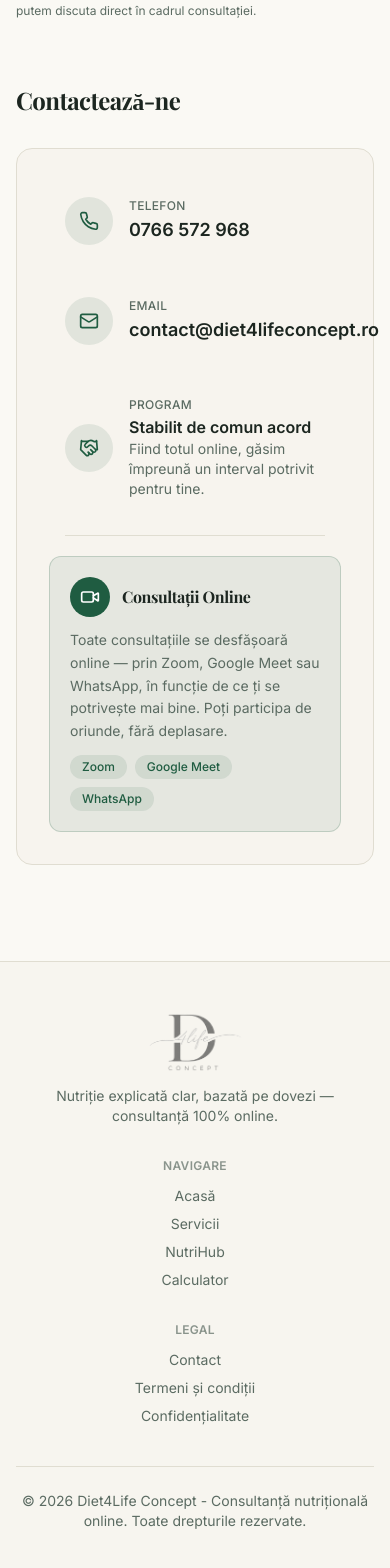
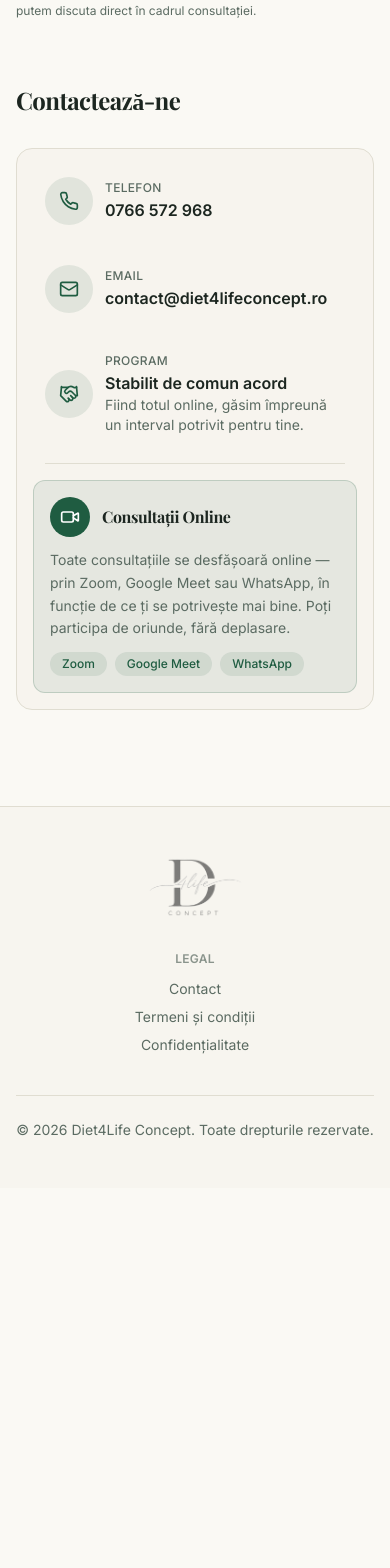
Before and after one commit to Diet4life/Diet4life-site, a React (Vite) app: page /contact in a window 390 px wide. Shown: the part 959-2527 px from the top of the page. After the commit the page ends 2147 px from the top, so only its background shows below. Built offline with nearby package versions, Linux system fonts and the light colour scheme; a web font is replaced by a local one.

Commit message:
Refine footer copy and mobile contact layout
Co-Authored-By: Claude Sonnet 5 <noreply@anthropic.com>
Claude-Session: https://claude.ai/code/session_01DSEq2dNsMu3kQkjZcvwz9Z

```diff
--- a/src/components/Layout.tsx
+++ b/src/components/Layout.tsx
@@ -108,37 +108,16 @@ export function Layout({ children }: { children: React.ReactNode }) {
 
       <footer className="border-t bg-muted/30 py-12">
         <div className="container mx-auto px-4">
-          <div className="grid grid-cols-1 sm:grid-cols-[1.2fr_1fr_1fr] gap-8 sm:gap-6 text-center sm:text-left">
+          <div className="flex flex-col items-center gap-8 sm:flex-row sm:items-start sm:justify-center sm:gap-24 text-center sm:text-left">
             <div className="flex flex-col items-center sm:items-start gap-3">
               <Logo className="grayscale opacity-60" />
-              <p className="text-sm text-muted-foreground max-w-[280px]">{t("footer.description")}</p>
             </div>
 
-            <div>
-              <p className="text-xs font-semibold uppercase tracking-wide text-muted-foreground/70 mb-3">
-                {t("footer.navHeading")}
-              </p>
-              <nav className="flex flex-col gap-2">
-                <Link href="/" className="text-sm text-muted-foreground hover:text-primary transition-colors">
-                  {t("nav.home")}
-                </Link>
-                <Link href="/services" className="text-sm text-muted-foreground hover:text-primary transition-colors">
-                  {t("nav.services")}
-                </Link>
-                <Link href="/nutrihub" className="text-sm text-muted-foreground hover:text-primary transition-colors">
-                  {t("nav.nutrihub")}
-                </Link>
-                <Link href="/calculator" className="text-sm text-muted-foreground hover:text-primary transition-colors">
-                  {t("nav.calculator")}
-                </Link>
-              </nav>
-            </div>
-
-            <div>
+            <div className="flex flex-col items-center sm:items-start">
               <p className="text-xs font-semibold uppercase tracking-wide text-muted-foreground/70 mb-3">
                 {t("footer.legalHeading")}
               </p>
-              <nav className="flex flex-col gap-2">
+              <nav className="flex flex-col items-center sm:items-start gap-2">
                 <Link href="/contact" className="text-sm text-muted-foreground hover:text-primary transition-colors">
                   {t("nav.contact")}
                 </Link>
@@ -152,7 +131,7 @@ export function Layout({ children }: { children: React.ReactNode }) {
             </div>
           </div>
 
-          <div className="mt-10 pt-6 border-t text-center sm:text-left">
+          <div className="mt-10 pt-6 border-t text-center">
             <p className="text-sm text-muted-foreground">
               &copy; {new Date().getFullYear()} {t("footer.tagline")}. {t("footer.rights")}
             </p>
--- a/src/contexts/LanguageContext.tsx
+++ b/src/contexts/LanguageContext.tsx
@@ -22,9 +22,7 @@ const translations: Translations = {
 
   // Footer
   "footer.rights": { ro: "Toate drepturile rezervate.", en: "All rights reserved." },
-  "footer.tagline": { ro: "Diet4Life Concept - Consultanță nutrițională online", en: "Diet4Life Concept - Online Nutrition Consulting" },
-  "footer.description": { ro: "Nutriție explicată clar, bazată pe dovezi — consultanță 100% online.", en: "Nutrition explained clearly, evidence-based — 100% online consulting." },
-  "footer.navHeading": { ro: "Navigare", en: "Navigate" },
+  "footer.tagline": { ro: "Diet4Life Concept", en: "Diet4Life Concept" },
   "footer.legalHeading": { ro: "Legal", en: "Legal" },
   "footer.terms": { ro: "Termeni și condiții", en: "Terms and Conditions" },
   "footer.privacy": { ro: "Confidențialitate", en: "Privacy" }
--- a/src/pages/About.tsx
+++ b/src/pages/About.tsx
@@ -263,8 +263,8 @@ export default function About() {
               </h3>
               <p className="text-muted-foreground text-left max-lg:text-[17px] leading-[1.7] lg:text-sm">
                 {ro
-                  ? "Experiența acumulată în lucrul direct cu pacienți cu nevoi nutriționale complexe mă ajută să privesc fiecare recomandare în context: istoricul medical, obiectivele, stilul de viață și posibilitatea de a susține schimbările pe termen lung."
-                  : "Experience gained through working directly with patients with complex nutritional needs helps me view every recommendation in context: medical history, goals, lifestyle, and the feasibility of sustaining changes over time."}
+                  ? "Experiența clinică mă ajută să privesc fiecare persoană în ansamblu și să adaptez recomandările la istoricul medical, obiectivele, stilul de viață și schimbările pe care le poate susține pe termen lung."
+                  : "My clinical experience helps me consider each person as a whole and adapt recommendations to their medical history, goals, lifestyle and the changes they can realistically sustain over time."}
               </p>
             </div>
           </motion.div>
--- a/src/pages/Contact.tsx
+++ b/src/pages/Contact.tsx
@@ -199,19 +199,19 @@ export default function Contact() {
               {ro ? "Contactează-ne" : "Contact us"}
             </h2>
 
-            <div className="space-y-5 bg-secondary/30 p-8 rounded-2xl flex-1 border border-border">
+            <div className="space-y-4 sm:space-y-5 bg-secondary/30 p-4 sm:p-8 rounded-2xl flex-1 border border-border">
               <a
                 href="tel:0766572968"
-                className="flex items-center gap-4 group hover:bg-background rounded-xl p-4 transition-colors"
+                className="flex items-center gap-3 sm:gap-4 group hover:bg-background rounded-xl p-3 sm:p-4 transition-colors"
               >
                 <div className="w-12 h-12 rounded-full bg-primary/10 flex items-center justify-center text-primary shrink-0 group-hover:bg-primary group-hover:text-primary-foreground transition-colors">
                   <Phone className="w-5 h-5" />
                 </div>
-                <div>
+                <div className="min-w-0">
                   <p className="text-xs font-medium text-muted-foreground uppercase tracking-wide mb-0.5">
                     {ro ? "Telefon" : "Phone"}
                   </p>
-                  <p className="text-lg font-semibold text-foreground group-hover:text-primary transition-colors">
+                  <p className="text-base sm:text-lg font-semibold text-foreground group-hover:text-primary transition-colors break-words">
                     0766 572 968
                   </p>
                 </div>
@@ -219,27 +219,27 @@ export default function Contact() {
 
               <a
                 href="mailto:contact@diet4lifeconcept.ro"
-                className="flex items-center gap-4 group hover:bg-background rounded-xl p-4 transition-colors"
+                className="flex items-center gap-3 sm:gap-4 group hover:bg-background rounded-xl p-3 sm:p-4 transition-colors"
               >
                 <div className="w-12 h-12 rounded-full bg-primary/10 flex items-center justify-center text-primary shrink-0 group-hover:bg-primary group-hover:text-primary-foreground transition-colors">
                   <Mail className="w-5 h-5" />
                 </div>
-                <div>
+                <div className="min-w-0">
                   <p className="text-xs font-medium text-muted-foreground uppercase tracking-wide mb-0.5">
                     Email
                   </p>
-                  <p className="text-lg font-semibold text-foreground group-hover:text-primary transition-colors">
-                    contact@diet4lifeconcept.ro
+                  <p className="text-base sm:text-lg font-semibold text-foreground group-hover:text-primary transition-colors break-words">
+                    contact@<wbr />diet4lifeconcept.ro
                   </p>
                 </div>
               </a>
 
               {/* Program */}
-              <div className="flex items-center gap-4 rounded-xl p-4">
+              <div className="flex items-center gap-3 sm:gap-4 rounded-xl p-3 sm:p-4">
                 <div className="w-12 h-12 rounded-full bg-primary/10 flex items-center justify-center text-primary shrink-0">
                   <Handshake className="w-5 h-5" />
                 </div>
-                <div>
+                <div className="min-w-0">
                   <p className="text-xs font-medium text-muted-foreground uppercase tracking-wide mb-0.5">
                     {ro ? "Program" : "Schedule"}
                   </p>
@@ -255,10 +255,10 @@ export default function Contact() {
               </div>
 
               {/* Divider */}
-              <div className="border-t border-border mx-4" />
+              <div className="border-t border-border mx-3 sm:mx-4" />
 
               {/* Online consultations */}
-              <div className="rounded-xl bg-primary/8 border border-primary/20 p-5">
+              <div className="rounded-xl bg-primary/8 border border-primary/20 p-4 sm:p-5">
                 <div className="flex items-center gap-3 mb-3">
                   <div className="w-10 h-10 rounded-full bg-primary flex items-center justify-center text-primary-foreground shrink-0">
                     <Video className="w-5 h-5" />
```
